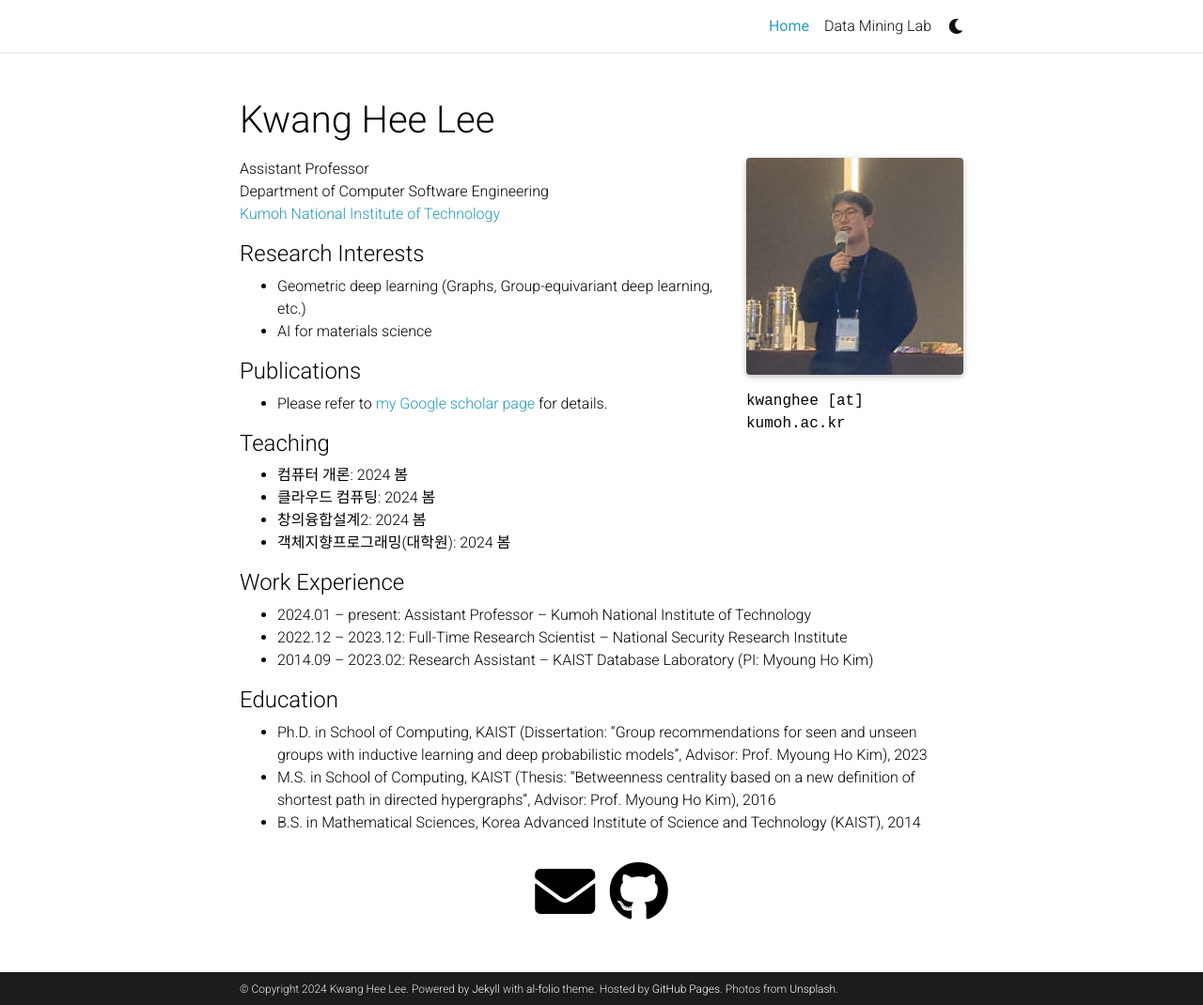
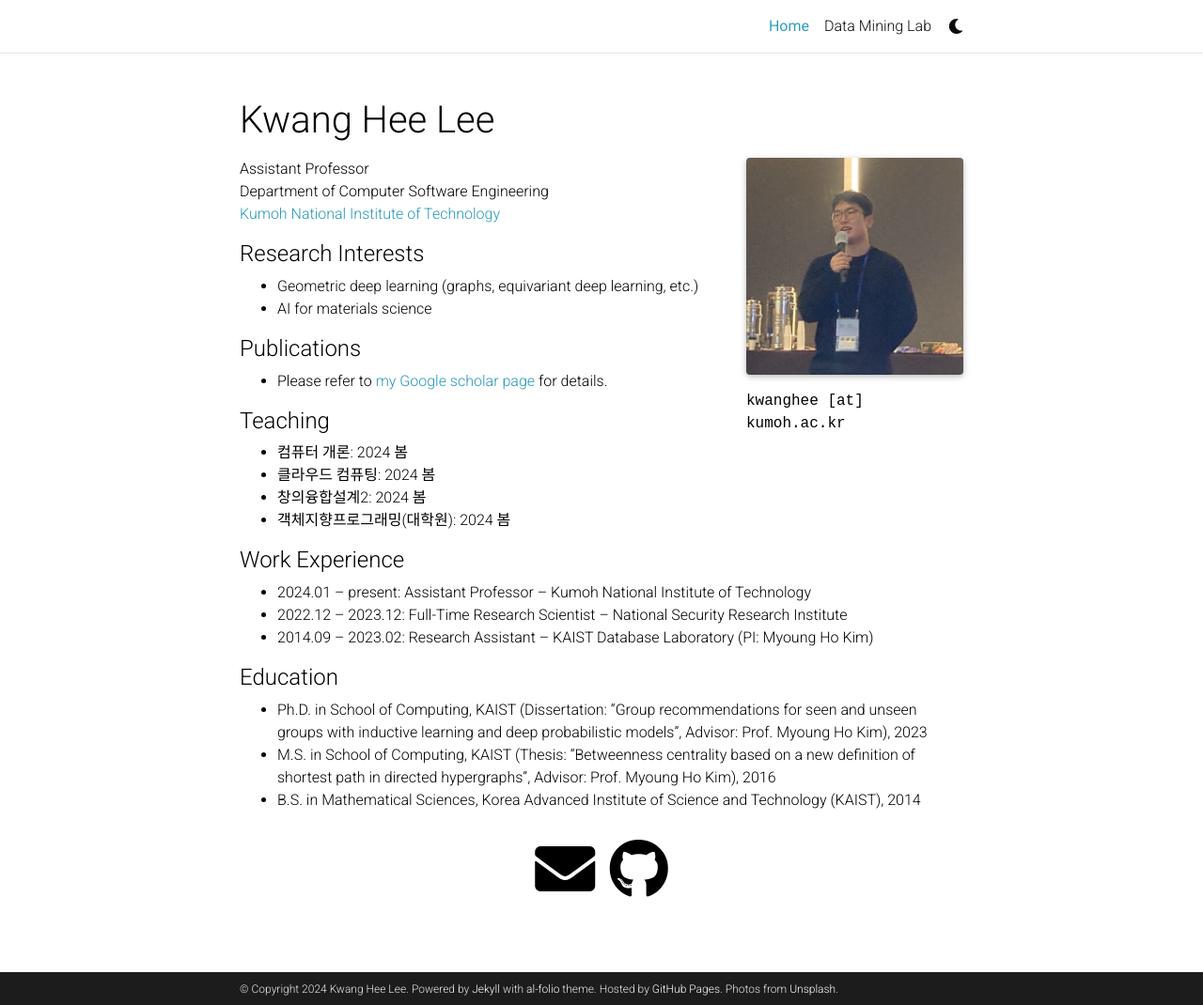
Before and after one commit to kwangheeya/kwangheeya.github.io, a Jekyll site: the page built from _pages/Home.md, in a window 1280 px wide and 1070 px high. Shown: the whole window at 94% size. Built offline with Jekyll 4.4.1, drawn with Linux system fonts in a browser that asks for light colours; full-size pictures stand in for the smaller copies a plugin makes; comment, search, counter and statistics services are not loaded; a style sheet for code colours, icons or effects is not loaded.

Commit message:
Update Home.md

```diff
--- a/_pages/Home.md
+++ b/_pages/Home.md
@@ -20,7 +20,7 @@ Department of Computer Software Engineering <br />
 
 #### Research Interests
 
-- Geometric deep learning (Graphs, Group-equivariant deep learning, etc.)
+- Geometric deep learning (graphs, equivariant deep learning, etc.)
 - AI for materials science
 
 #### Publications
```
